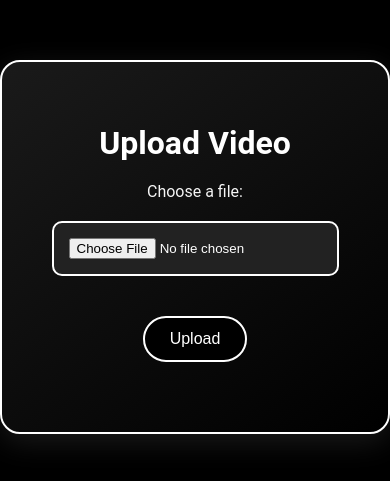
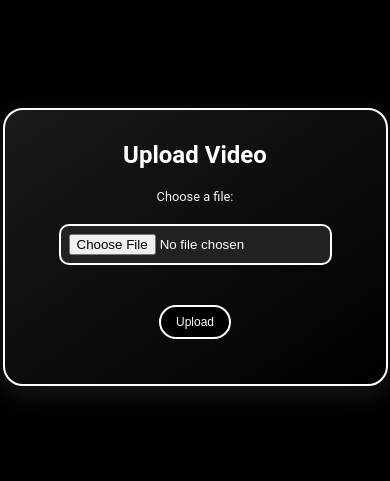
Before and after one commit to whyismeleige/Traf-AI, a plain HTML site: page file_selector.html in a window 390 px wide. Shown: the part 175-656 px from the top of the page. Drawn offline with Linux system fonts and the light colour scheme.

Commit message:
Final Changes for Prototype 1.0

```diff
--- a/file_selector.css
+++ b/file_selector.css
@@ -1,37 +1,37 @@
 /* Basic styling for the container and form */
 body {
-    font-family: 'Roboto', sans-serif; /* Use a modern font for a clean look */
+    font-family: 'Roboto', sans-serif;
     display: flex;
     justify-content: center;
     align-items: center;
     height: 100vh;
     background-color: #000000;
     margin: 0;
-    color: #fff; /* Ensure text is white for better readability */
+    color: #fff;
+    text-align: center;
 }
 
 .container {
-    text-align: center;
-    padding: 40px;
-    background: linear-gradient(145deg, #1a1a1a, #000000); /* Gradient background for depth */
+    padding: 30px;
+    background: linear-gradient(145deg, #1a1a1a, #000000);
     border: 2px solid #fff;
-    border-radius: 20px; /* More rounded corners for a softer look */
-    box-shadow: 0 8px 30px rgba(255, 255, 255, 0.1); /* Deeper shadow for a more dramatic effect */
-    max-width: 500px; /* Constrain the width for a more compact look */
-    width: 90%; /* Make it responsive */
-    transition: transform 0.3s ease-in-out; /* Smooth scale on hover */
+    border-radius: 20px;
+    box-shadow: 0 8px 30px rgba(255, 255, 255, 0.1);
+    max-width: 500px;
+    width: 90%;
+    transition: transform 0.3s ease-in-out;
 }
 
 .container:hover {
-    transform: scale(1.05); /* Slightly enlarge on hover */
-    background-color: #0a0a0a; /* Darker on hover */
+    transform: scale(1.05);
+    background-color: #0a0a0a;
 }
 
 h1 {
     color: #fff;
-    font-size: 2rem; /* Larger font size for better emphasis */
+    font-size: 2rem;
     margin-bottom: 20px;
-    letter-spacing: 0px; /* Increase letter spacing for a more polished look */
+    letter-spacing: 0px;
 }
 
 form {
@@ -65,7 +65,7 @@ button {
     font-size: 16px;
     margin-top: 20px;
     cursor: pointer;
-    transition: background-color 0.3s, border-color 0.3s, transform 0.3s; /* Smooth transitions */
+    transition: background-color 0.3s, border-color 0.3s, transform 0.3s;
 }
 
 button:hover {
@@ -79,3 +79,58 @@ button:hover {
     font-size: 1.2rem;
     color: #cccccc;
 }
+
+/* Responsive adjustments */
+@media (max-width: 768px) {
+    .container {
+        padding: 20px;
+    }
+
+    h1 {
+        font-size: 1.8rem;
+    }
+
+    label {
+        font-size: 0.9rem;
+    }
+
+    input[type="file"] {
+        padding: 10px;
+    }
+
+    button {
+        padding: 10px 20px;
+        font-size: 14px;
+    }
+
+    #output {
+        font-size: 1rem;
+    }
+}
+
+@media (max-width: 480px) {
+    .container {
+        padding: 15px;
+    }
+
+    h1 {
+        font-size: 1.5rem;
+    }
+
+    label {
+        font-size: 0.8rem;
+    }
+
+    input[type="file"] {
+        padding: 8px;
+    }
+
+    button {
+        padding: 8px 15px;
+        font-size: 12px;
+    }
+
+    #output {
+        font-size: 0.9rem;
+    }
+}
--- a/file_selector.html
+++ b/file_selector.html
@@ -16,6 +16,6 @@
         </form>
         <div id="output"></div>
     </div>
-    <script src="script.js"></script>
+    <script src="file_selector.js"></script>
 </body>
 </html>
--- /dev/null
+++ b/file_selector.js
@@ -0,0 +1,26 @@
+document.getElementById('uploadForm').addEventListener('submit', function(event) {
+    event.preventDefault(); // Prevent the default form submission
+
+    const fileInput = document.getElementById('fileInput');
+    const file = fileInput.files[0];
+
+    if (file) {
+        const output = document.getElementById('output');
+        const fileType = file.type.split('/')[0]; // 'image' or 'video'
+
+        // Display the uploaded file
+        if (fileType === 'image') {
+            const reader = new FileReader();
+            reader.onload = function(e) {
+                output.innerHTML = `<h2>Uploaded Photo:</h2><img src="${e.target.result}" style="max-width: 100%; height: auto;">`;
+            };
+            reader.readAsDataURL(file);
+        } else if (fileType === 'video') {
+            const reader = new FileReader();
+            reader.onload = function(e) {
+                output.innerHTML = `<h2>Uploaded Video:</h2><video controls style="max-width: 100%;"><source src="${e.target.result}" type="${file.type}">Your browser does not support the video tag.</video>`;
+            };
+            reader.readAsDataURL(file);
+        }
+    }
+});
```
Also changed, not shown: video.html (+0 -1 lines).
